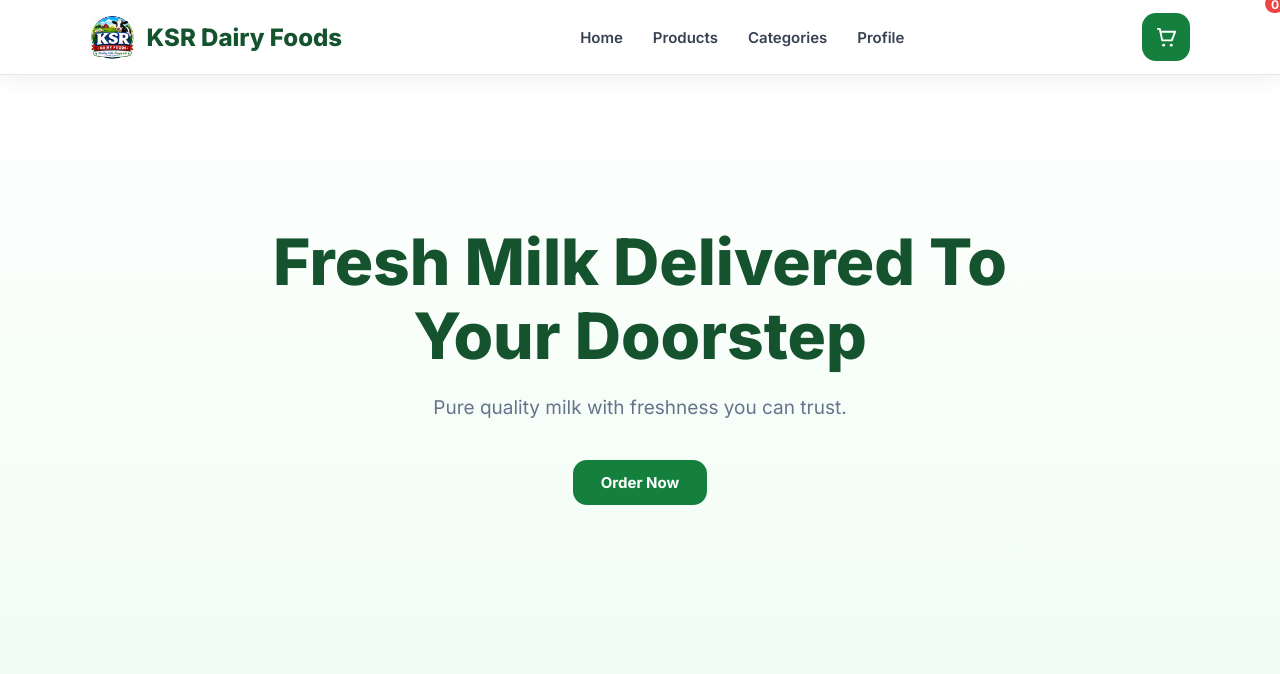
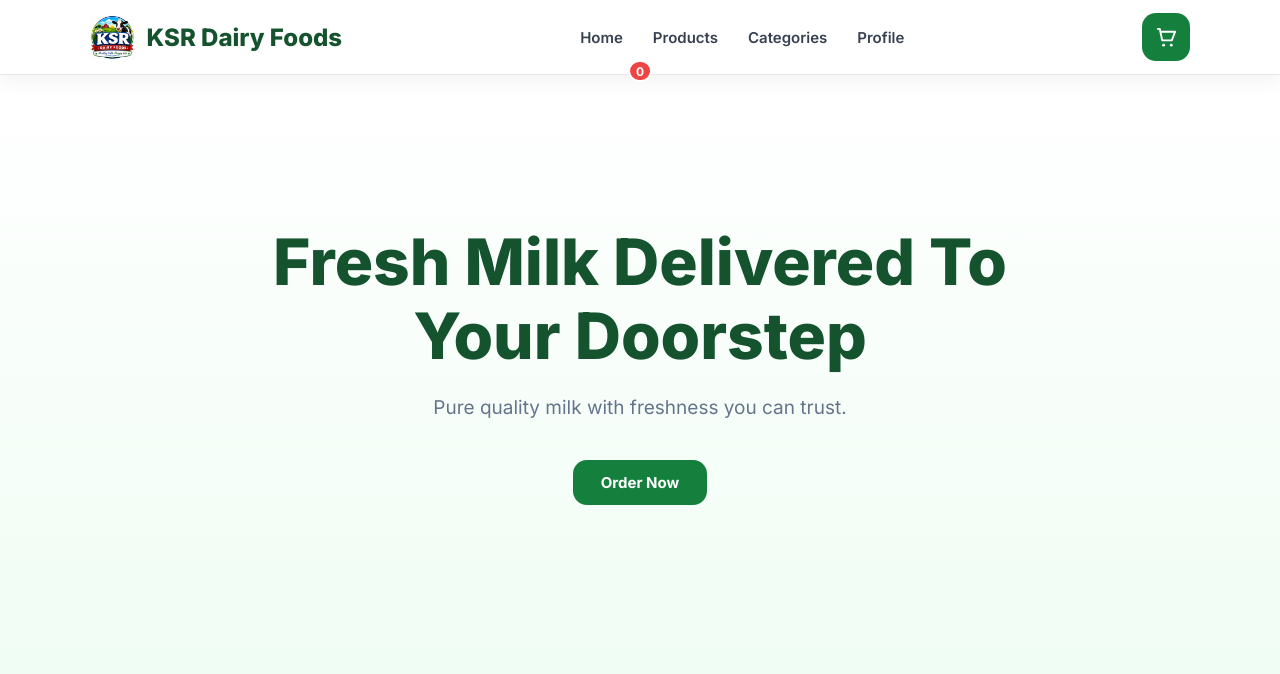
Before and after one commit to priyakhaif-oss/Ksr, a Flask app: page / in a window 1280 px wide. Shown: the top 674 px of the page. Run offline with Flask 3, Linux system fonts and the light colour scheme; data that the repository does not hold is empty.

Commit message:
Update style.css

```diff
--- a/static/css/style.css
+++ b/static/css/style.css
@@ -243,9 +243,11 @@ header{
 
     position:absolute;
 
-    top:-7px;
-
-    right:-7px;
+    bottom:-8px;
+
+    right:50%;
+
+    transform:translateX(50%);
 
     min-width:22px;
 
@@ -263,13 +265,15 @@ header{
 
     background:#ef4444;
 
-    color:white;
+    color:#fff;
 
     font-size:12px;
 
     font-weight:700;
 
-    border:2px solid white;
+    border:2px solid #fff;
+
+    z-index:10;
 
 }
 
```
